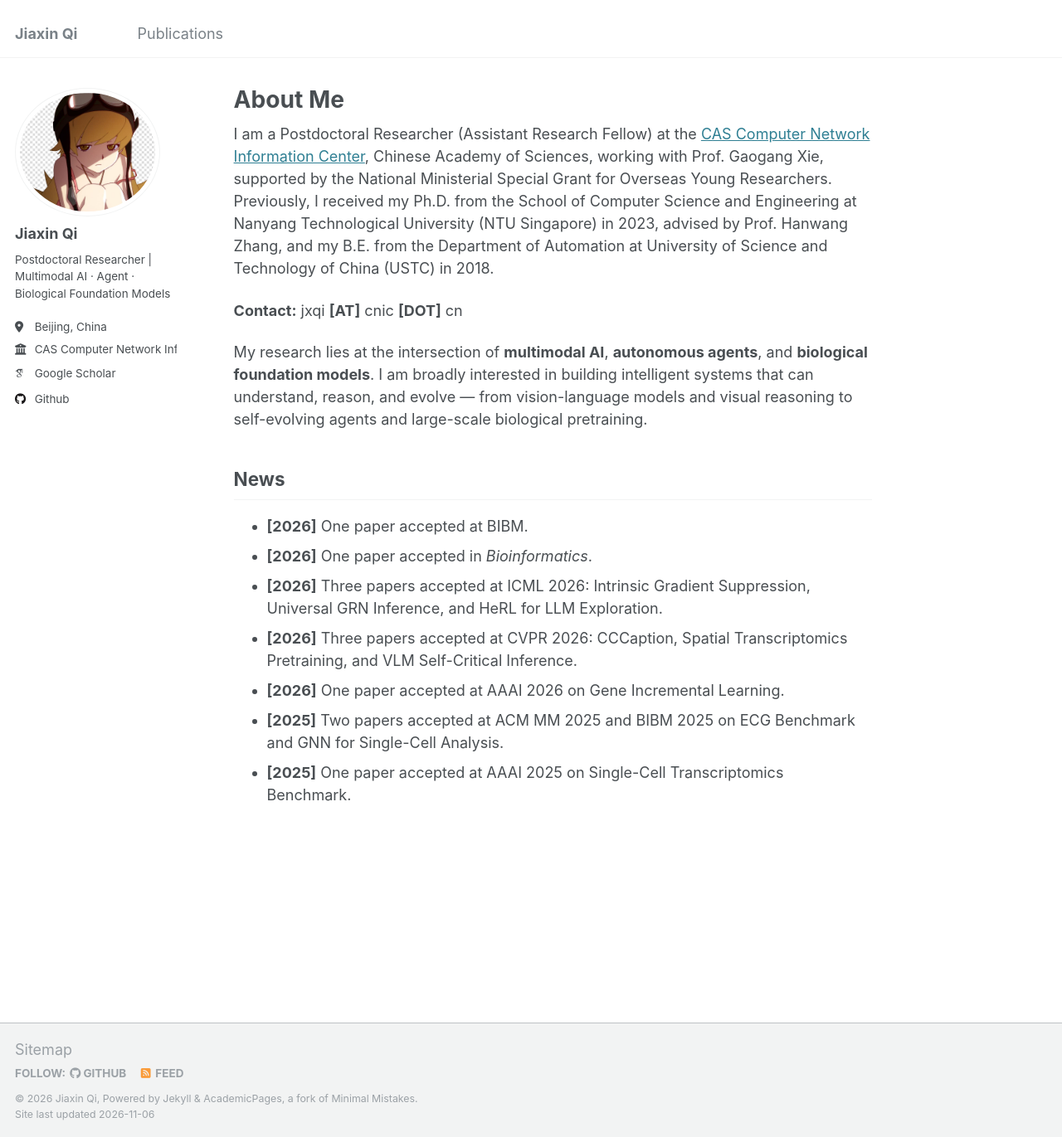
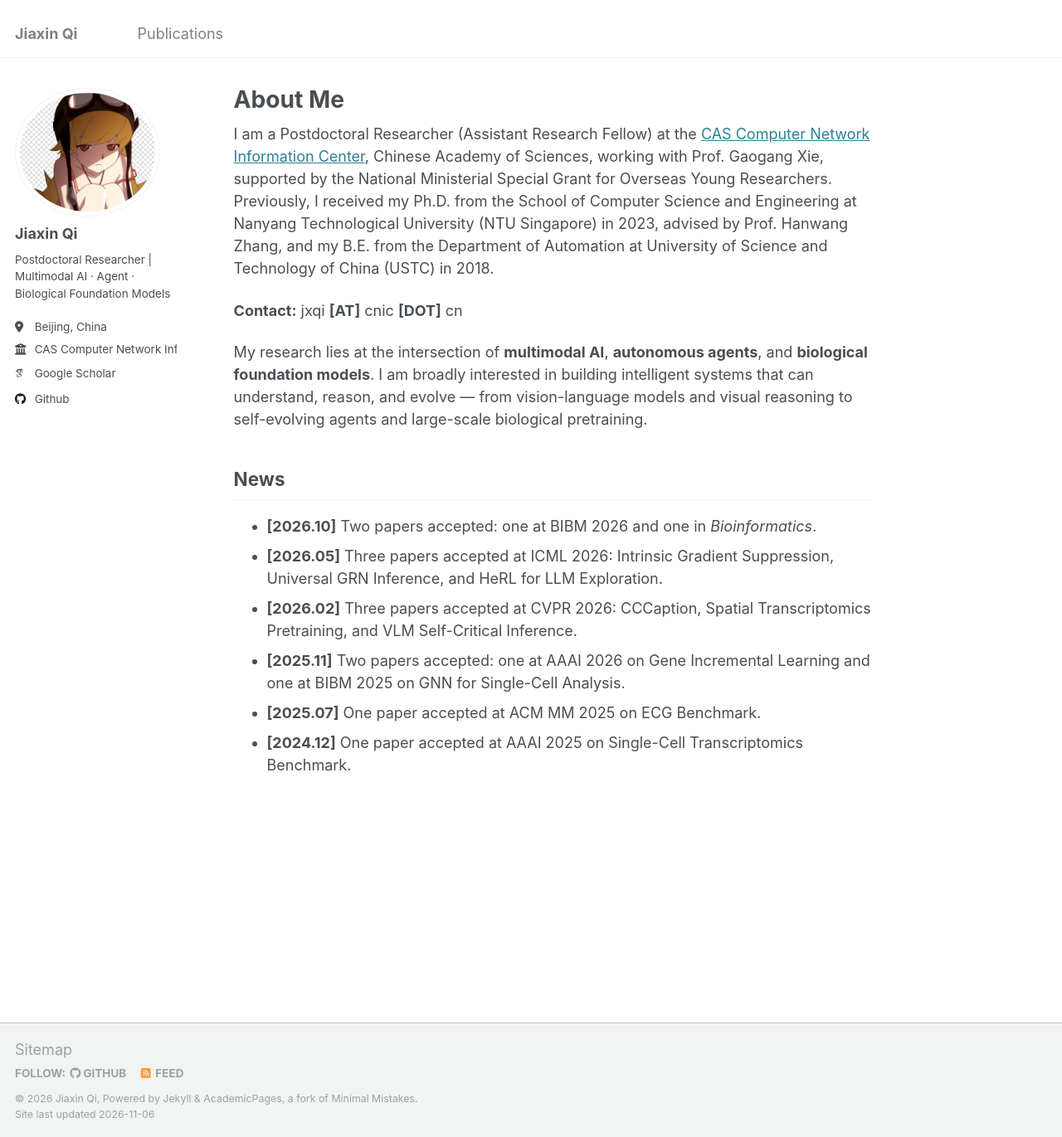
Before and after one commit to simpleshinobu/simpleshinobu.github.io, a Jekyll site: the page built from _pages/about.md, in a window 1280 px wide and 1371 px high. Shown: the whole window at 83% size. Built offline with Jekyll 4.4.1, drawn with Linux system fonts in a browser that asks for light colours; some web fonts are replaced.

Commit message:
Group news by approximate month and include conference years

```diff
--- a/_pages/about.md
+++ b/_pages/about.md
@@ -15,10 +15,11 @@ My research lies at the intersection of **multimodal AI**, **autonomous agents**
 
 ## News
 
-- **[2026]** One paper accepted at BIBM.
-- **[2026]** One paper accepted in *Bioinformatics*.
-- **[2026]** Three papers accepted at ICML 2026: Intrinsic Gradient Suppression, Universal GRN Inference, and HeRL for LLM Exploration.
-- **[2026]** Three papers accepted at CVPR 2026: CCCaption, Spatial Transcriptomics Pretraining, and VLM Self-Critical Inference.
-- **[2026]** One paper accepted at AAAI 2026 on Gene Incremental Learning.
-- **[2025]** Two papers accepted at ACM MM 2025 and BIBM 2025 on ECG Benchmark and GNN for Single-Cell Analysis.
-- **[2025]** One paper accepted at AAAI 2025 on Single-Cell Transcriptomics Benchmark.
+<!-- Dates are approximate update months; nearby acceptance announcements are grouped under the later month. -->
+
+- **[2026.10]** Two papers accepted: one at BIBM 2026 and one in *Bioinformatics*.
+- **[2026.05]** Three papers accepted at ICML 2026: Intrinsic Gradient Suppression, Universal GRN Inference, and HeRL for LLM Exploration.
+- **[2026.02]** Three papers accepted at CVPR 2026: CCCaption, Spatial Transcriptomics Pretraining, and VLM Self-Critical Inference.
+- **[2025.11]** Two papers accepted: one at AAAI 2026 on Gene Incremental Learning and one at BIBM 2025 on GNN for Single-Cell Analysis.
+- **[2025.07]** One paper accepted at ACM MM 2025 on ECG Benchmark.
+- **[2024.12]** One paper accepted at AAAI 2025 on Single-Cell Transcriptomics Benchmark.
```
